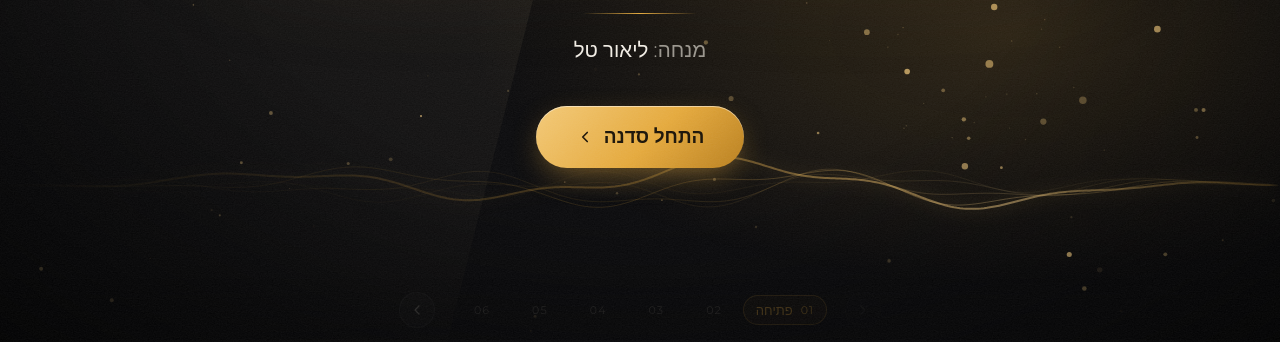
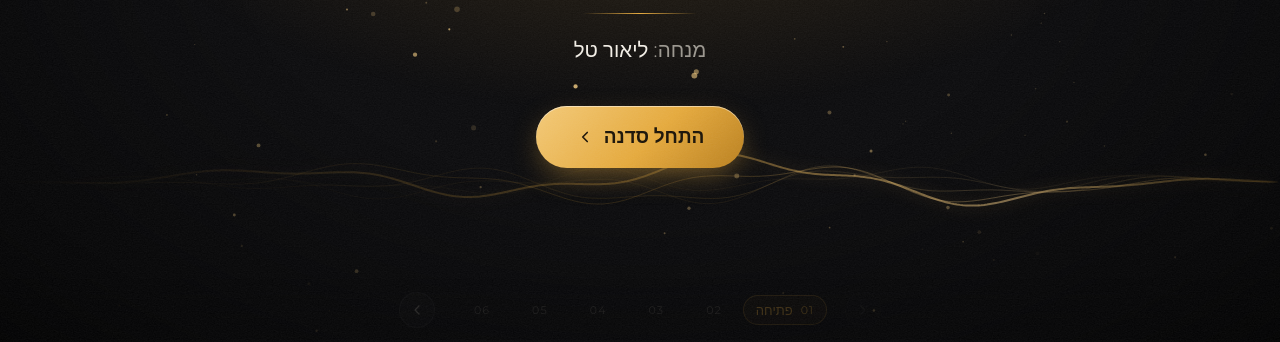
Before and after one commit to eldadlior-debug/Foley-art, a plain HTML site: page index.html in a window 1280 px wide. Shown: the part 458-800 px from the top of the page. Drawn offline with Linux system fonts and the light colour scheme.

Commit message:
Keep the original mouse-driven lighting on the opening slide
Co-Authored-By: Claude Opus 5.5 <noreply@anthropic.com>
Claude-Session: https://claude.ai/code/session_01KVcr7pnw4EohG2qXH869J4

```diff
--- a/script.js
+++ b/script.js
@@ -254,6 +254,7 @@ const Hero = (() => {
   // focus = where the light + soundwave "listen". It drives itself (autopilot)
   // and follows the real mouse for a few seconds whenever the mouse moves.
   const focus = { x: 0.5, y: 0.55 };
+  const light = { x: 0.5, y: 0.45 };   // the warm light: mouse only, like the original
   const mouse = { x: 0.5, y: 0.5, lastMove: -99, energy: 0 };
   let particles = [], sparks = [];
   let level = 0, hit = 0, nextHit = 1.2;
@@ -263,11 +264,11 @@ const Hero = (() => {
     w = canvas.clientWidth; h = canvas.clientHeight;
     canvas.width = w * dpr; canvas.height = h * dpr;
     ctx.setTransform(dpr, 0, 0, dpr, 0, 0);
-    const count = Math.round(clamp((w * h) / 7000, 80, 280));
+    const count = Math.round(clamp((w * h) / 9000, 60, 220));
     particles = Array.from({ length: count }, () => ({
       x: Math.random() * w, y: Math.random() * h,
       r: Math.random() * 1.7 + 0.3,
-      vx: (Math.random() - 0.5) * 0.25, vy: -Math.random() * 0.45 - 0.08,
+      vx: (Math.random() - 0.5) * 0.15, vy: -Math.random() * 0.25 - 0.05,
       a: Math.random() * 0.6 + 0.15, tw: Math.random() * Math.PI * 2,
       depth: Math.random() * 0.8 + 0.2,
     }));
@@ -300,49 +301,32 @@ const Hero = (() => {
     const tx = ax + (mouse.x - ax) * follow, ty = ay + (mouse.y - ay) * follow;
     focus.x += (tx - focus.x) * Math.min(1, dt * 2.2);
     focus.y += (ty - focus.y) * Math.min(1, dt * 2.2);
-    beam.style.setProperty("--mx", `${focus.x * 100}%`);
-    beam.style.setProperty("--my", `${focus.y * 100}%`);
-    beam.style.setProperty("--lv", lv.toFixed(3));
+    light.x += (mouse.x - light.x) * Math.min(1, dt * 3.6);
+    light.y += (mouse.y - light.y) * Math.min(1, dt * 3.6);
     heroSlide.style.setProperty("--lv", lv.toFixed(3));
 
     ctx.clearRect(0, 0, w, h);
 
-    // Slow "camera" drift + parallax
-    const camX = Math.sin(t * 0.13) * 22 + (focus.x - 0.5) * 40;
-    const camY = Math.cos(t * 0.17) * 12 + (focus.y - 0.5) * 26;
-
-    // Projector sweep: a soft rotating light cone from the top
-    ctx.save();
-    const sweep = Math.sin(t * 0.25) * 0.55;
-    ctx.translate(w * 0.5, -h * 0.15);
-    ctx.rotate(sweep);
-    const cone = ctx.createLinearGradient(0, 0, 0, h * 1.3);
-    cone.addColorStop(0, `rgba(255,225,170,${0.10 + lv * 0.05})`);
-    cone.addColorStop(1, "rgba(255,225,170,0)");
-    ctx.fillStyle = cone;
-    ctx.beginPath();
-    ctx.moveTo(-w * 0.03, 0); ctx.lineTo(w * 0.03, 0);
-    ctx.lineTo(w * 0.26, h * 1.3); ctx.lineTo(-w * 0.26, h * 1.3);
-    ctx.closePath(); ctx.fill();
-    ctx.restore();
+    // Parallax follows the mouse only (as before)
+    const camX = (light.x - 0.5) * 40, camY = (light.y - 0.5) * 30;
 
     // Dust in the projector light
     for (const p of particles) {
-      p.x += p.vx * (1 + lv); p.y += p.vy * (1 + lv * 1.5); p.tw += 0.03;
+      p.x += p.vx; p.y += p.vy; p.tw += 0.03;
       if (p.y < -10) { p.y = h + 10; p.x = Math.random() * w; }
       if (p.x < -10) p.x = w + 10; else if (p.x > w + 10) p.x = -10;
       const x = p.x + camX * p.depth, y = p.y + camY * p.depth;
-      const dx = x - focus.x * w, dy = y - focus.y * h;
-      const near = Math.max(0, 1 - Math.hypot(dx, dy) / 360);
-      const alpha = p.a * (0.5 + 0.5 * Math.sin(p.tw)) + near * (0.35 + lv * 0.4);
+      const dx = x - light.x * w, dy = y - light.y * h;
+      const near = Math.max(0, 1 - Math.hypot(dx, dy) / 320);
+      const alpha = p.a * (0.55 + 0.45 * Math.sin(p.tw)) + near * 0.5;
       ctx.beginPath();
       ctx.fillStyle = `rgba(245, 205, 130, ${Math.min(1, alpha)})`;
-      ctx.arc(x, y, p.r * (1 + near * (1 + lv)), 0, Math.PI * 2);
+      ctx.arc(x, y, p.r * (1 + near * 1.2), 0, Math.PI * 2);
       ctx.fill();
     }
 
     // Soundwave: several breathing layers, strongest where the focus is
-    const baseY = h * 0.8 + camY * 0.3;
+    const baseY = h * 0.8;
     const amp = 12 + lv * 46;
     for (let layer = 0; layer < 5; layer++) {
       ctx.beginPath();
@@ -398,6 +382,8 @@ const Hero = (() => {
     const nx = e.clientX / window.innerWidth, ny = e.clientY / window.innerHeight;
     mouse.energy = clamp(mouse.energy + Math.hypot(nx - mouse.x, ny - mouse.y) * 4, 0, 1);
     mouse.x = nx; mouse.y = ny; mouse.lastMove = t;
+    beam.style.setProperty("--mx", `${nx * 100}%`);
+    beam.style.setProperty("--my", `${ny * 100}%`);
   });
   window.addEventListener("resize", () => running && resize());
 
--- a/style.css
+++ b/style.css
@@ -778,21 +778,8 @@ body.on-hero .navbar:hover { opacity: 1; }
 
 
 /* =====================================================================
-   SLIDE 1 — self-driving motion (no mouse needed)
-   --lv is the fake audio level (0–1.4) written by script.js every frame
+   SLIDE 1 — self-driving soundwave (no mouse needed)
+   --lv is the fake audio level (0–1.4) written by script.js every frame.
+   The warm light still follows the mouse only, as in the original.
    ===================================================================== */
-.hero-beam {
-  background:
-    radial-gradient(ellipse 60% 45% at var(--mx, 50%) var(--my, 40%), rgba(229,169,60, calc(.12 + var(--lv, 0) * .1)), transparent 70%),
-    radial-gradient(ellipse 40% 60% at 50% -10%, rgba(255,230,180,.10), transparent 70%);
-  transition: none;
-}
-.slide-hero.is-active .hero-title {
-  animation: heroBreath 7s ease-in-out 1.6s infinite;
-}
-@keyframes heroBreath {
-  0%, 100% { filter: drop-shadow(0 8px 40px rgba(229,169,60,.22)); transform: scale(1); }
-  50%      { filter: drop-shadow(0 8px 70px rgba(229,169,60,.5));  transform: scale(1.015); }
-}
 .slide-hero .hero-line { width: calc(90px + var(--lv, 0) * 90px); }
-.hero-sub { text-shadow: 0 0 calc(6px + var(--lv, 0) * 18px) rgba(229,169,60,.45); }
```
